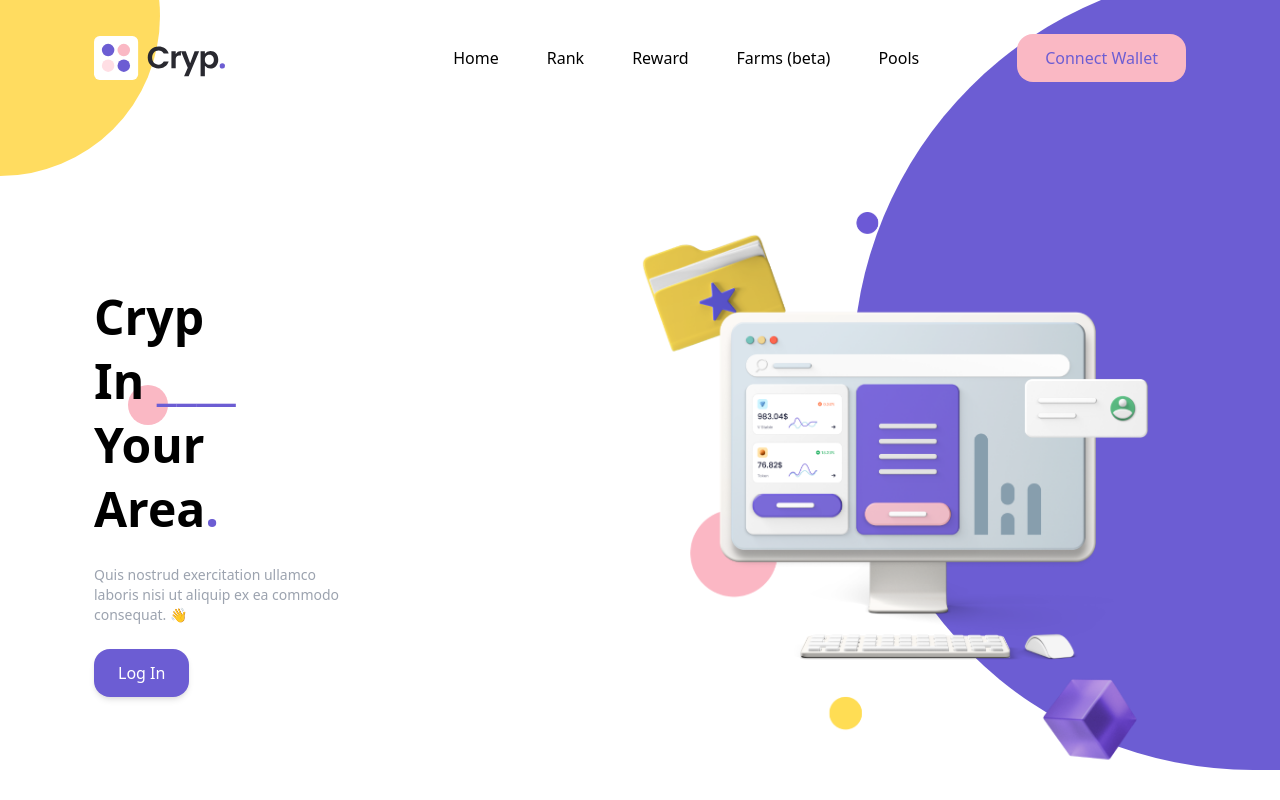
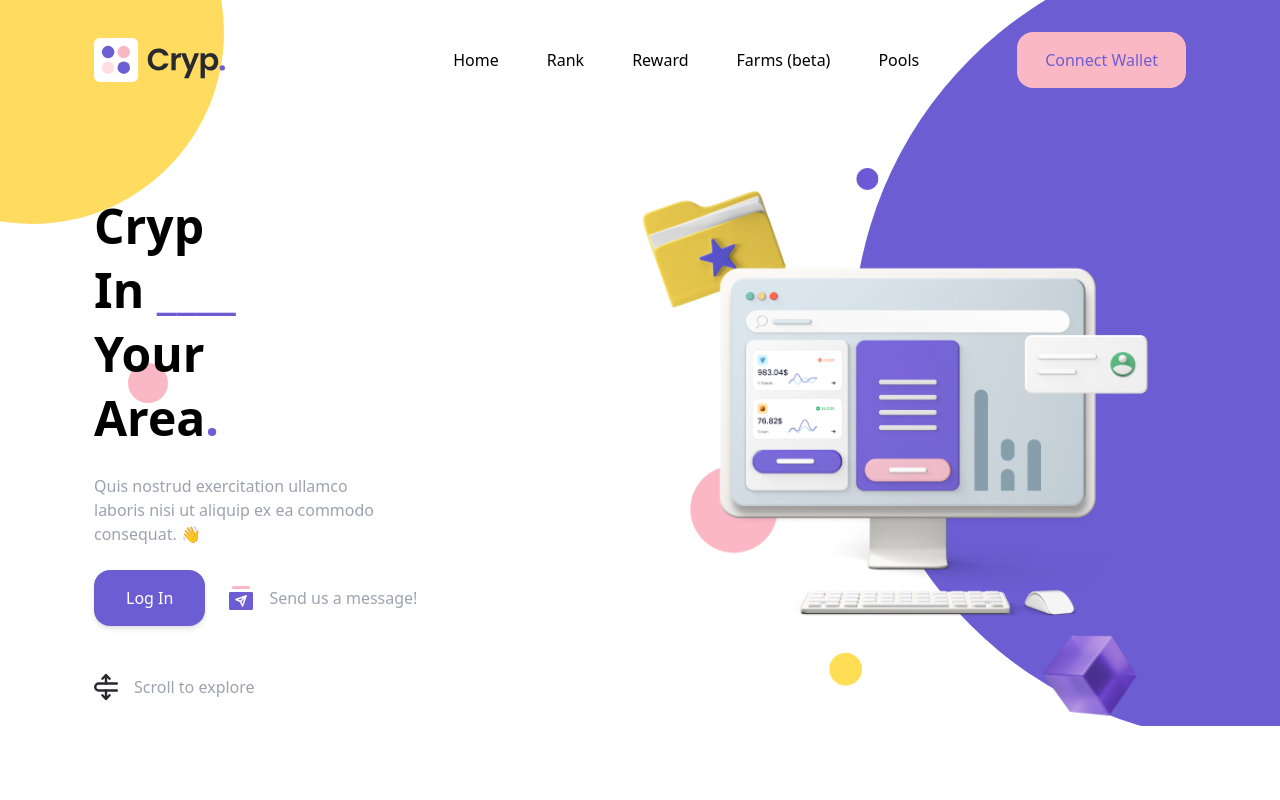
Before and after one commit to uchikuch/payroll-crypto, a React (Create React App) app: page / in a window 1280 px wide. Built offline with nearby package versions, Linux system fonts and the light colour scheme.

Commit message:
Hero Updated

```diff
--- a/src/components/Header.js
+++ b/src/components/Header.js
@@ -28,7 +28,7 @@ export default function Header() {
             <button
               type="button"
               className="bg-crypto-pink text-crypto-purple rounded-2xl
-              px-7 py-3 z-10"
+              px-7 py-4 z-10"
             >
               Connect Wallet
             </button>
@@ -39,7 +39,7 @@ export default function Header() {
         </nav>
         <div
           className="hidden md:block overflow-hidden bg-crypto-yellow
-      rounded-full absolute h-80 w-80 -top-40 -left-40"
+      rounded-full absolute h-96 w-96 -top-44 -left-40"
         ></div>
       </header>
     </div>
--- a/src/components/Hero.js
+++ b/src/components/Hero.js
@@ -1,5 +1,7 @@
 import React from "react";
 import hero_img from "../assets/images/hero-cryp-img.png";
+import send_message from "../assets/images/send-message.svg";
+import scroll_icon from "../assets/images/scroll-icon.svg";
 import Header from "./Header";
 
 export default function Hero() {
@@ -11,7 +13,7 @@ export default function Hero() {
 
       <div
         className="container flex flex-col-reverse lg:flex-row items-center
-      gap-0 mt-14 lg:mt-28"
+      gap-0 mt-14 lg:mt-16"
       >
         {/* content */}
         <div className="flex flex-1 flex-col items-center lg:items-start">
@@ -28,7 +30,7 @@ export default function Hero() {
             Area<span className="text-crypto-purple">.</span>
           </h2>
           <p
-            className="text-gray-400 text-sm text-center lg:text-left
+            className="text-gray-400 text-center lg:text-left
           mb-6 mt-6"
           >
             Quis nostrud exercitation ullamco <br /> laboris nisi ut aliquip ex
@@ -38,10 +40,23 @@ export default function Hero() {
           <div className="flex justify-center flex-wrap gap-6">
             <button
               type="button"
-              className="btn btn-purple hover:bg-bookmark-white hover:text-black"
+              className="btn btn-purple hover:bg-white hover:text-black"
             >
               Log In
             </button>
+            <div className="flex justify-items-center gap-4">
+              <img className="w-6" src={send_message} alt="" />
+              <div className="text-gray-400 flex flex-col justify-items-center justify-center content-center">
+                <p>Send us a message!</p>
+              </div>
+            </div>
+          </div>
+          {/* Scroll to expolore */}
+          <div className="flex justify-items-center gap-4 mt-12">
+            <img className="w-6" src={scroll_icon} alt="" />
+            <div className="text-gray-400 flex flex-col justify-items-center justify-center content-center">
+              <p>Scroll to explore</p>
+            </div>
           </div>
         </div>
         {/* Image */}
@@ -59,7 +74,7 @@ export default function Hero() {
       {/* Absolute rounded rectangle */}
       <div
         className="hidden md:block overflow-hidden bg-crypto-purple
-      rounded-full absolute h-screen w-screen bottom-0 left-2/3"
+      rounded-full absolute h-screen w-screen -bottom-4 left-2/3"
       ></div>
       <div
         className="hidden md:block overflow-hidden bg-crypto-pink
--- a/src/index.css
+++ b/src/index.css
@@ -5,7 +5,7 @@
 @import url("https://fonts.googleapis.com/css2?family=DM+Sans:ital,wght@0,400;0,500;0,700;1,400;1,500;1,700&display=swap");
 
 .btn {
-  @apply shadow-md py-3 px-6 rounded-2xl transition duration-300;
+  @apply shadow-md py-4 px-8 rounded-2xl transition duration-300;
 }
 
 .btn-purple {
```
Also changed, not shown: src/assets/images/scroll-icon.svg (added), src/assets/images/send-message.svg (added).
